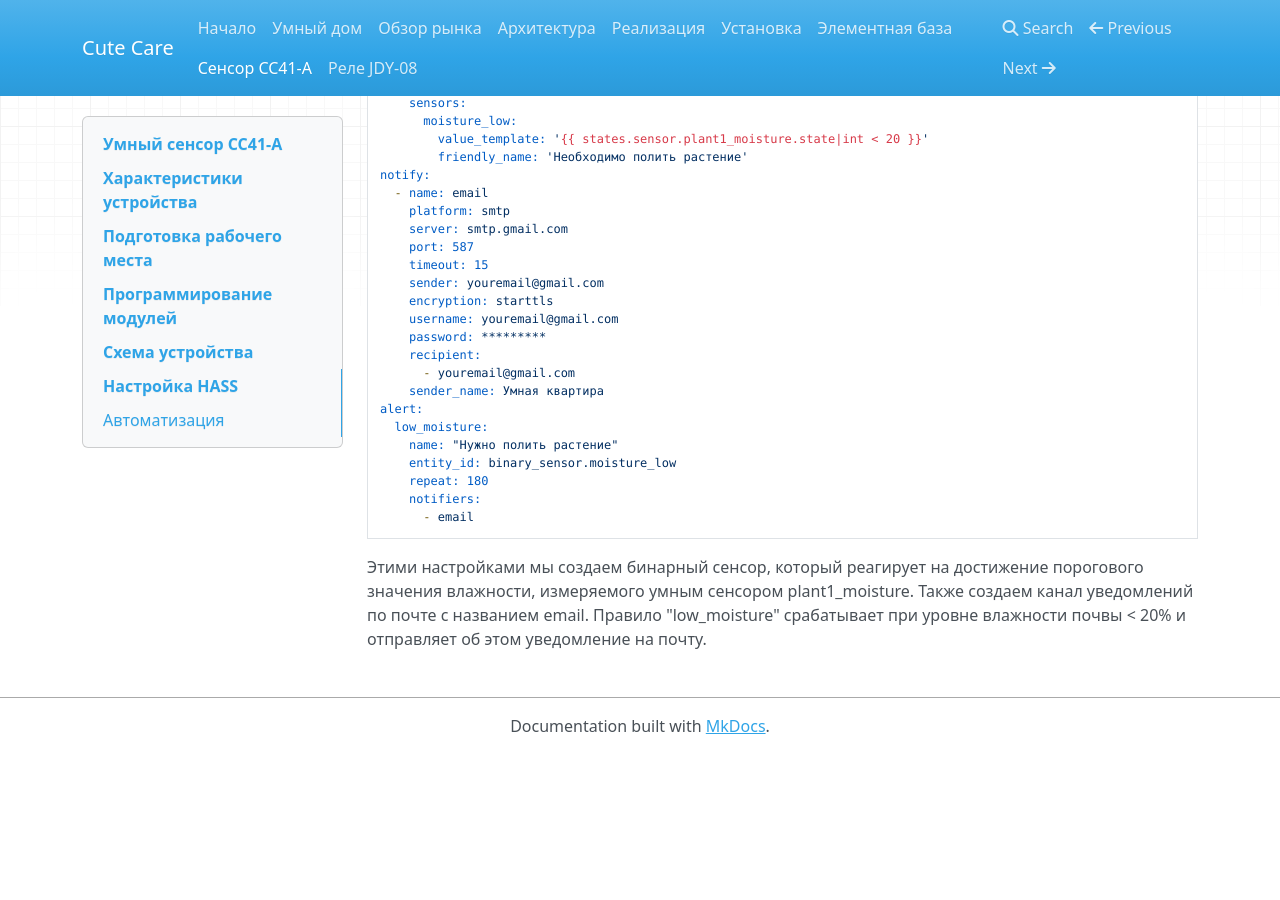
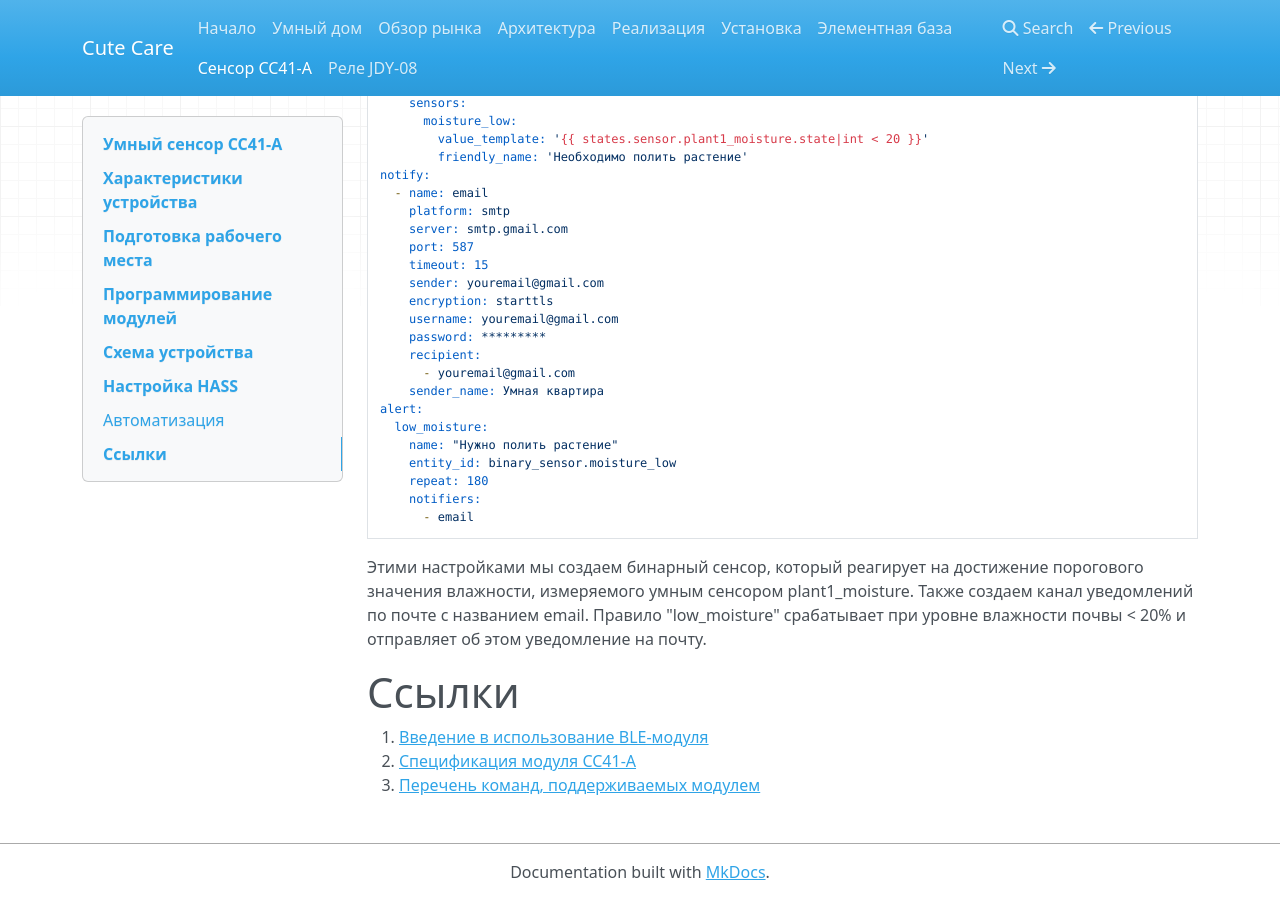
Before and after one commit to cutecare/cutecare-docs, an MkDocs documentation site: the page built from docs/Сенсор CC41A.md, in a window 1280 px wide and 900 px high, scrolled down 7807 px. Built offline with MkDocs 1.6.1, drawn with Linux system fonts in a browser that asks for light colours; nearby versions of some CDN libraries; old or Windows-style settings are respelled for this version of MkDocs; before the commit the page ends 8561 px from its top, so only the background shows below that.

Commit message:
Update Сенсор CC41A.md

````diff
--- a/docs/Сенсор CC41A.md
+++ b/docs/Сенсор CC41A.md
@@ -255,3 +255,9 @@ alert:
 ```
 
 Этими настройками мы создаем бинарный сенсор, который реагирует на достижение порогового значения влажности, измеряемого умным сенсором plant1_moisture. Также создаем канал уведомлений по почте с названием email. Правило "low_moisture" срабатывает при уровне влажности почвы < 20% и отправляет об этом уведомление на почту.
+
+# Ссылки
+
+1. [Введение в использование BLE-модуля](https://medium.com/@yostane/using-the-at-09-ble-module-with-the-arduino-3bc7d5cb0ac2)
+2. [Спецификация модуля CC41-A](http://img.banggood.com/file/products/20150104013145BLE-CC41-A%20Spefication.pdf)
+3. [Перечень команд, поддерживаемых модулем](http://4ipov.net/bluetooth_4.0_BLE_module_CC2541_CC41-A)
````
